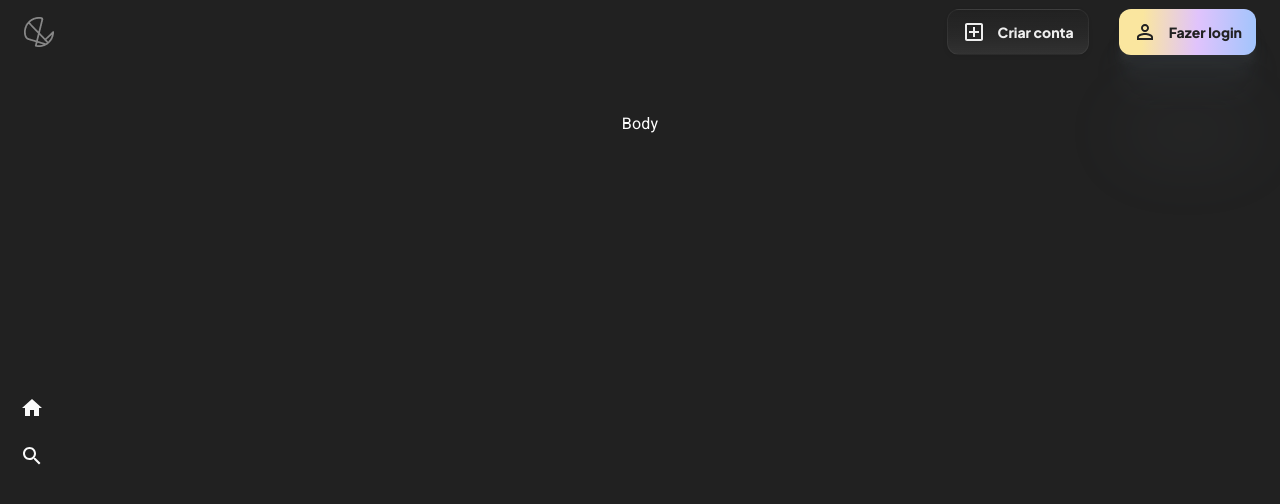
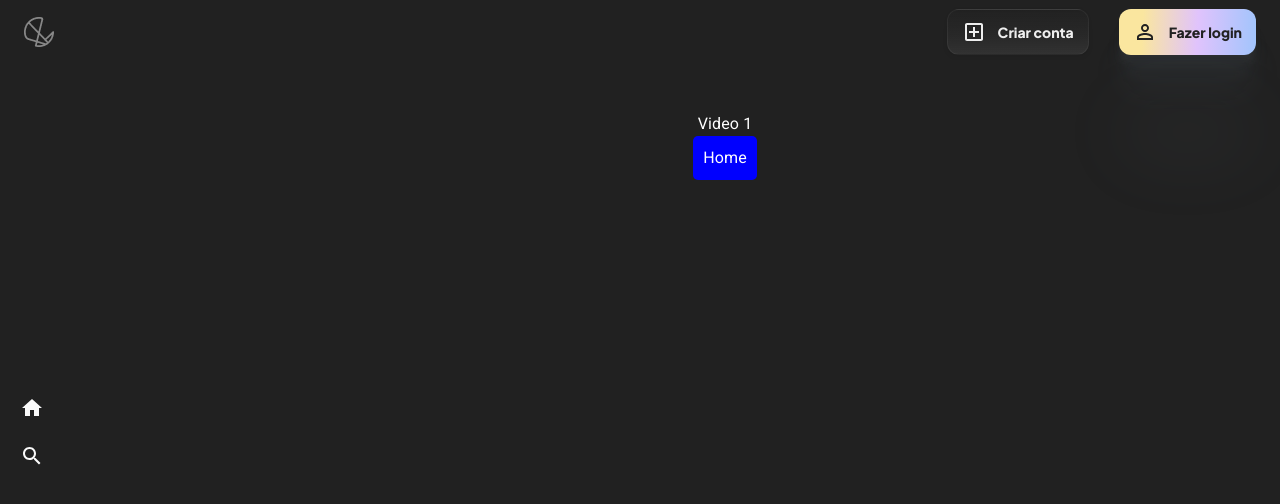
Before and after one commit to Tarsisgabriel/telos-flix, a React (Create React App) app: page /video/1 in a window 1280 px wide. Shown: the top 504 px of the page. Built offline with nearby package versions, Linux system fonts and the light colour scheme.

Commit message:
feat(routes classroom): `:white_check_mark:` Finished routes classroom

```diff
--- a/package.json
+++ b/package.json
@@ -14,6 +14,7 @@
     "@testing-library/user-event": "^13.5.0",
     "react": "^18.2.0",
     "react-dom": "^18.2.0",
+    "react-router-dom": "^6.10.0",
     "react-scripts": "5.0.1",
     "styled-components": "^5.3.9",
     "web-vitals": "^2.1.4"
--- a/src/App.js
+++ b/src/App.js
@@ -1,12 +1,14 @@
-import './App.css';
-import Body from './components/body';
-import Header from './components/header';
+import "./App.css";
+import Header from "./components/header";
+import AppRoutes from "./routes";
 
 function App() {
   return (
     <div className="App">
-      <Header/>
-      <Body/>
+      <Header />
+      <div style={{ marginLeft: "170px" }}>
+        <AppRoutes />
+      </div>
     </div>
   );
 }
--- a/src/components/body/index.jsx
+++ /dev/null
@@ -1,7 +0,0 @@
-import React from "react";
-
-function Body() {
-  return <div>Body</div>;
-}
-
-export default Body;
--- /dev/null
+++ b/src/pages/home/index.jsx
@@ -0,0 +1,27 @@
+import React from "react";
+import { Link } from "react-router-dom";
+
+function Home() {
+  return (
+    <div
+      style={{ display: "flex", flexDirection: "column", alignItems: "center" }}
+    >
+      Home
+      <Link
+        style={{
+          textDecoration: "none",
+          color: "white",
+          background: "blue",
+          padding: "10px",
+          borderRadius: "5px",
+          maxWidth: "70px",
+        }}
+        to="/video"
+      >
+        Video
+      </Link>
+    </div>
+  );
+}
+
+export default Home;
--- /dev/null
+++ b/src/pages/video/index.jsx
@@ -0,0 +1,27 @@
+import React from "react";
+import { Link, useParams } from "react-router-dom";
+
+export default function Video() {
+  const { id } = useParams();
+  return (
+    <div
+      style={{ display: "flex", flexDirection: "column", alignItems: "center" }}
+    >
+      {" "}
+      Video {id}
+      <Link
+        style={{
+          textDecoration: "none",
+          color: "white",
+          background: "blue",
+          padding: "10px",
+          borderRadius: "5px",
+          maxWidth: "70px",
+        }}
+        to="/"
+      >
+        Home
+      </Link>
+    </div>
+  );
+}
--- /dev/null
+++ b/src/routes.jsx
@@ -0,0 +1,16 @@
+import React from "react";
+import { BrowserRouter, Route, Routes } from "react-router-dom";
+import Home from "./pages/home";
+import Video from "./pages/video";
+
+export default function AppRoutes() {
+  return (
+    <BrowserRouter>
+      <Routes>
+        <Route element={<Home />} path="/" exact />
+        <Route element={<Video />} path="/video" exact />
+        <Route element={<Video />} path="/video/:id" />
+      </Routes>
+    </BrowserRouter>
+  );
+}
```
Also changed, not shown: 1 other file (tests, documents, lock files or other folders).
